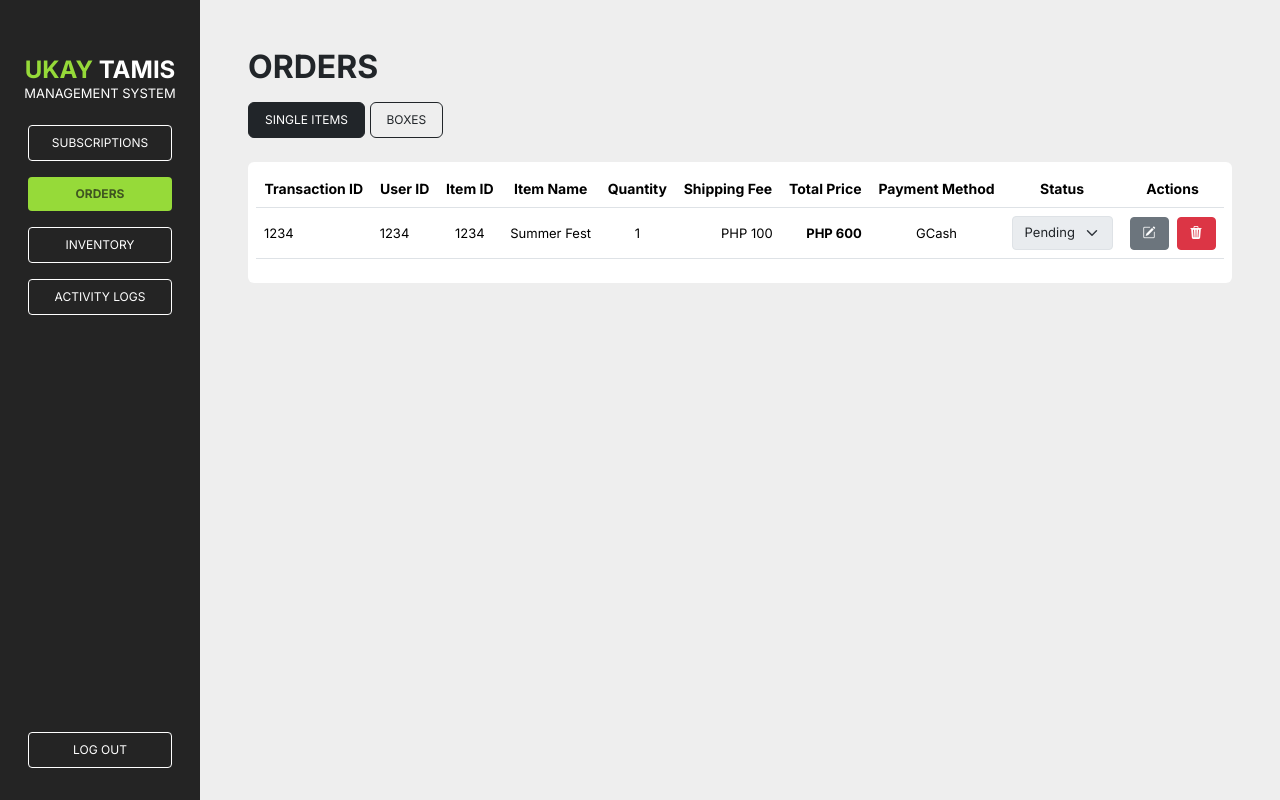
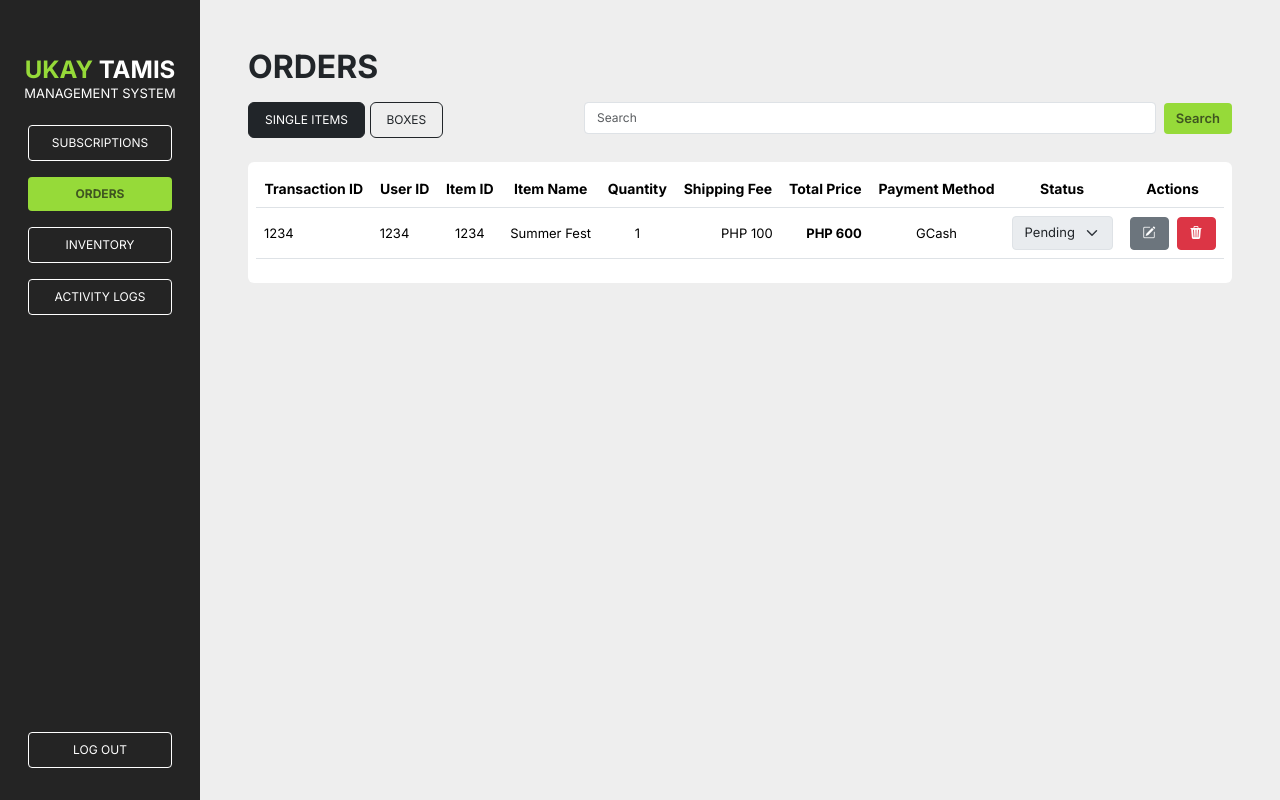
Before and after one commit to msn02/Ukay-Tamis-Management-System, a PHP site: page /orders.php in a window 1280 px wide. Run offline with PHP 8.4, Linux system fonts and the light colour scheme.

Commit message:
feat: added search bar

```diff
--- a/pages/orders.php
+++ b/pages/orders.php
@@ -15,17 +15,23 @@
         <h2 class="fw-bold">ORDERS</h2>
         <div class="row record_btn mt-3">
             <!-- options -->
+            <div class="col">
                 <form class="" action="">
                     <input type="radio" class="btn-check rounded-1" name="record_option" id="items" autocomplete="off" checked>
                     <label class="btn btn-outline-dark px-3 py-2" for="items">SINGLE ITEMS</label>
 
                     <input type="radio" class="btn-check rounded-1" name="record_option" id="box" autocomplete="off">
                     <label class="btn btn-outline-dark px-3 py-2" for="box">BOXES</label>
-
-                <!-- <button class="px-4 py-2 btn btn-secondary border rounded-1" onclick="">SUBSCRIPTION</button> -->
                 </form>
             </div>
-
+            <!-- searh bar -->
+            <div class="col-8 ms-auto search_input">
+                <form action="" class="green_btn hstack">
+                    <input class="form-control me-2 rounded-1 focus-ring-light focus-ring" type="search" placeholder="Search" aria-label="Search">
+                    <button class="btn btn-secondary border-0 rounded-1" type="submit">Search</button>
+                </form>
+            </div>
+        </div>
         <!-- view records -->
         <div class="row mx-0 mt-4 p-2 card border-0 rounded-2">
             <table class="table shadow-md">
@@ -44,6 +50,7 @@
                     </tr>
                 </thead>
                 <tbody>
+                    <!-- order details -->
                     <tr class="table_body align-middle">
                         <td scope="row" class="text-start">1234</td>
                         <td class="text-start">1234</td>
@@ -53,7 +60,7 @@
                         <td class="text-end">PHP 100</td>
                         <td class="text-end fw-bold">PHP 600</td>
                         <td class="text-center">GCash</td>
-                        <!-- status -->
+                        <!-- order status -->
                         <td class="text-center hstack gap-2 d-flex justify-content-center">
                             <form class="form_option">
                                 <select id="status" class="form-select rounded-1" disabled>
```
Lines whose indentation alone changed are shown as unchanged.
